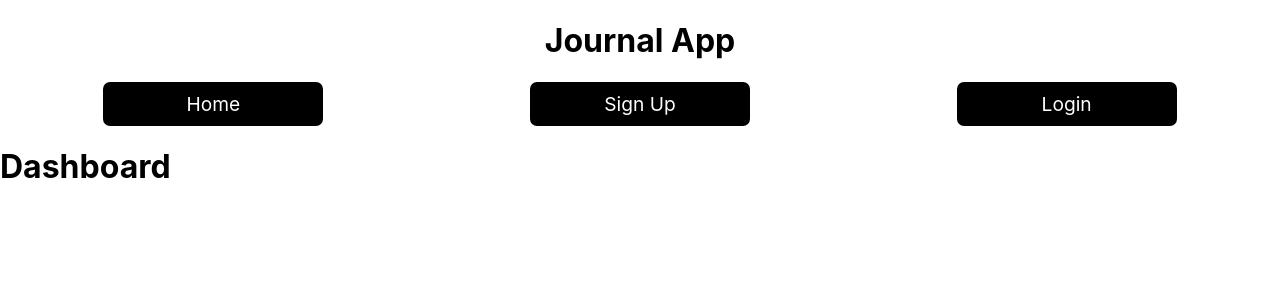
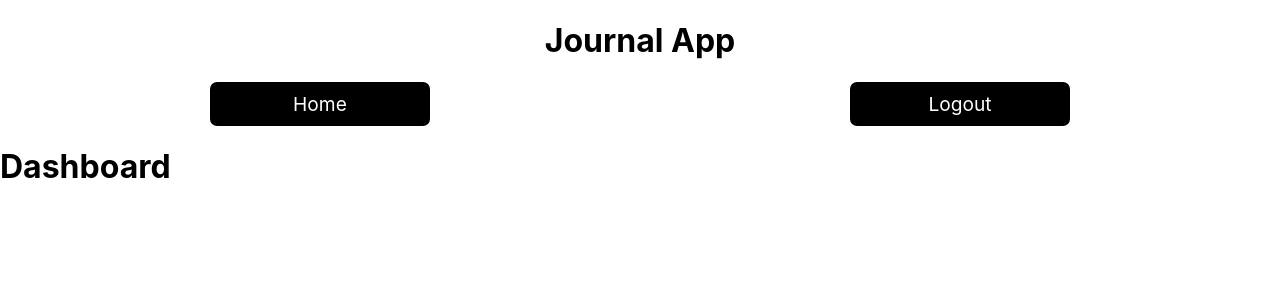
Before and after one commit to fawzian/journal-app-frontend, a React (Create React App) app: page /dashboard in a window 1280 px wide. Shown: the top 300 px of the page. Built offline with nearby package versions, Linux system fonts and the light colour scheme; sample sign-in values are in the browser's storage.

Commit message:
adding logout function and ternary operators for nav

```diff
--- a/src/App.js
+++ b/src/App.js
@@ -25,7 +25,7 @@ function App(props) {
 
   return (
     <div className="App">
-      <Nav />
+      <Route path="/" component={Nav} />
     <Switch>
         <Route exact path="/" component={Home}/>
         <Route path="/auth/:form" component={Auth}/>
--- a/src/components/AppState.js
+++ b/src/components/AppState.js
@@ -16,6 +16,10 @@ const reducer = (state, action) => {
             newState = { ...state, ...action.payload };
             return newState;
             break;
+            case "logout":
+                newState = {...state, token: null, username: null}
+                window.localStorage.removeItem("auth")
+                return newState
         default:
             return state;
             break;
--- a/src/components/nav.js
+++ b/src/components/nav.js
@@ -1,14 +1,21 @@
 import React from "react";
 import {Link} from "react-router-dom";
+import {useAppState} from "../components/AppState"
 
 const Nav = (props) => {
+
+    const { state, dispatch} = useAppState()
+
     return <header>
         <h1>Journal App</h1>
         <nav>
             <Link to="/"><div>Home</div></Link>
-            <Link to="/auth/signup"><div>Sign Up</div></Link>
-            <Link to="/auth/login"><div>Login</div></Link>
-
+            {!state.token ? (<> <Link to="/auth/signup"><div>Sign Up</div></Link>
+            <Link to="/auth/login"><div>Login</div></Link> </>) : null }
+            {state.token ? <div onClick={() => {
+                dispatch({type: "logout"});
+                props.history.push("/");
+            }}>Logout</div> : null}
         </nav>
     </header>
 }
```
